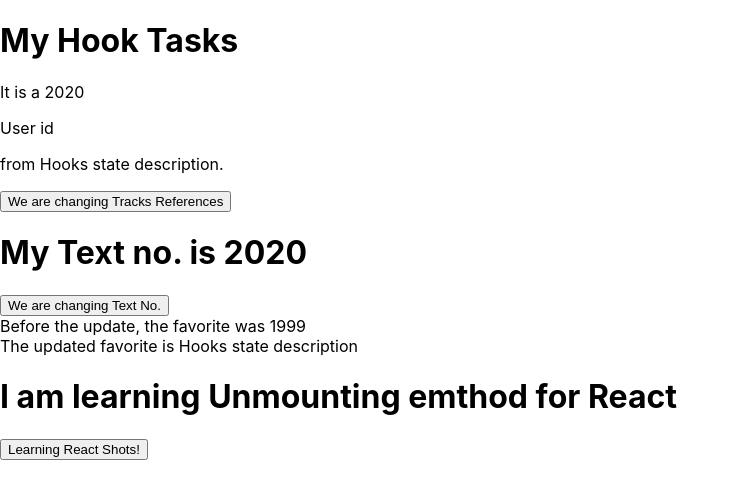
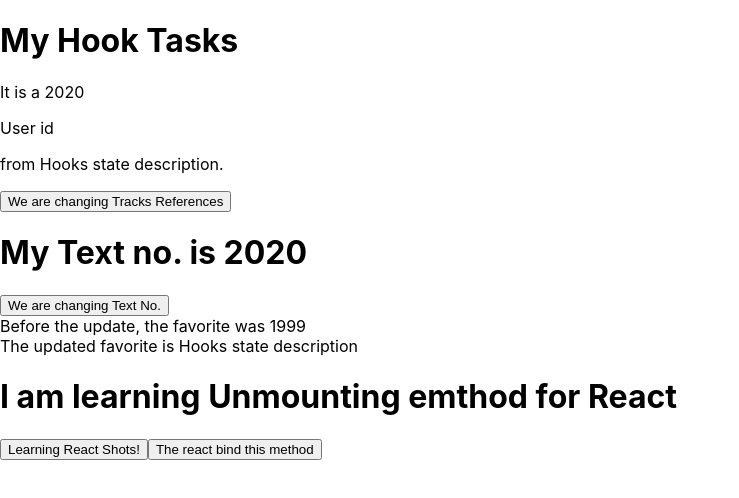
Before and after one commit to codershona/react-redux-learning, a React (Create React App) app: page / in a window 1280 px wide. Shown: the top 498 px of the page, without its empty margins (0-739 px from the left). Built offline with nearby package versions, Linux system fonts and the light colour scheme.

Commit message:
react lifecycle: Adding Events by Bind this method

```diff
--- a/src/App.js
+++ b/src/App.js
@@ -57,6 +57,13 @@ class Car extends Component {
     alert("Learning React Shots");
   }
 
+    shootbindthis = () => {
+    alert(this);
+    /*
+    The 'this' keyword refers to the component object
+    */
+  }
+
 
   render() {
 
@@ -101,6 +108,7 @@ class Car extends Component {
 
            <button onClick={this.shootclicking}>Learning React Shots!</button>
 
+          <button onClick={this.shootbindthis}>The react bind this method</button>
 
       </div>
     );
```
Also changed, not shown: 1 other file (tests, documents, lock files or other folders).
